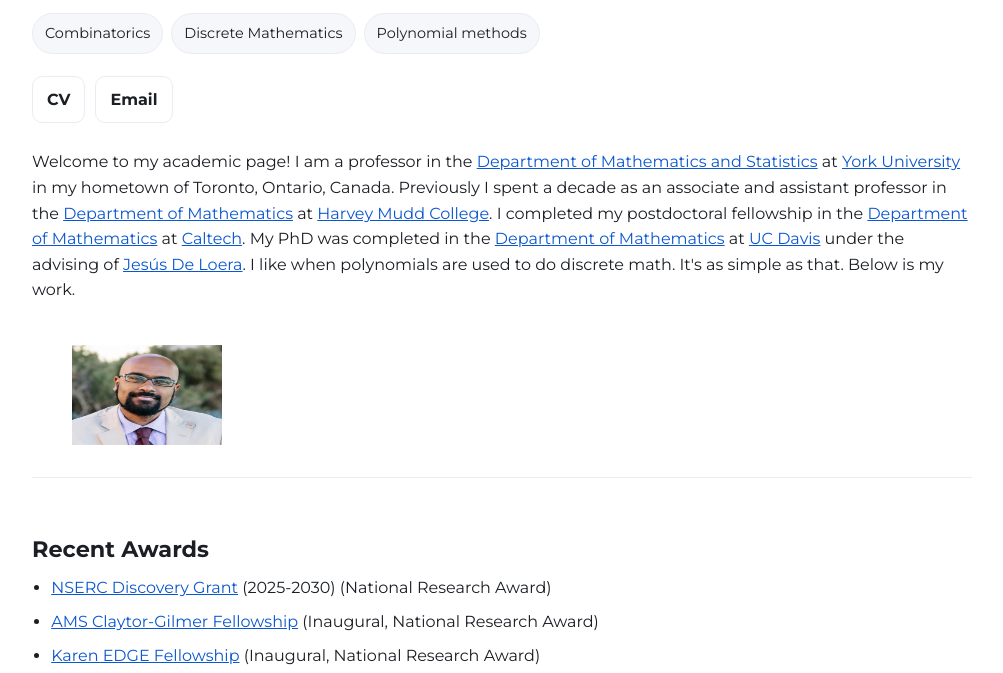
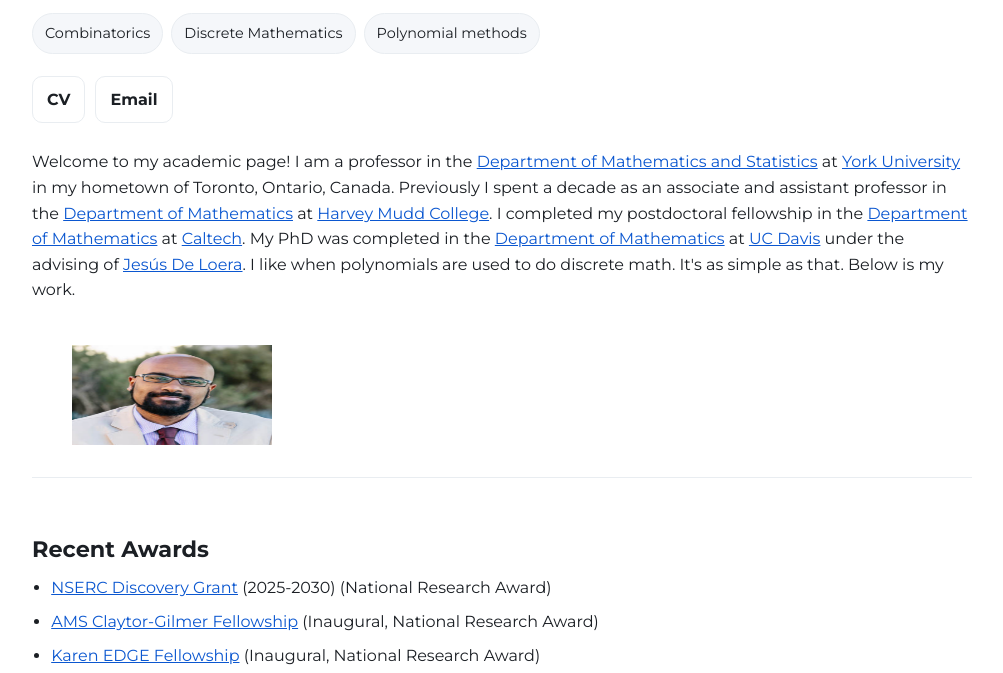
Before and after one commit to profomarmath/profomarmath.github.io, a plain HTML site: page index.html in a window 1280 px wide. Shown: the part 120-793 px from the top of the page, without its empty margins (138-1141 px from the left). Drawn offline with Linux system fonts and the light colour scheme.

Commit message:
Update index.html

```diff
--- a/index.html
+++ b/index.html
@@ -71,7 +71,7 @@
     </header>
 
     <figure>
-  <img src="mohamedomar.jpg" width="150" height="100">
+  <img src="mohamedomar.jpg" style="width:200px; height:100px;">
 </figure>
 
 
```
